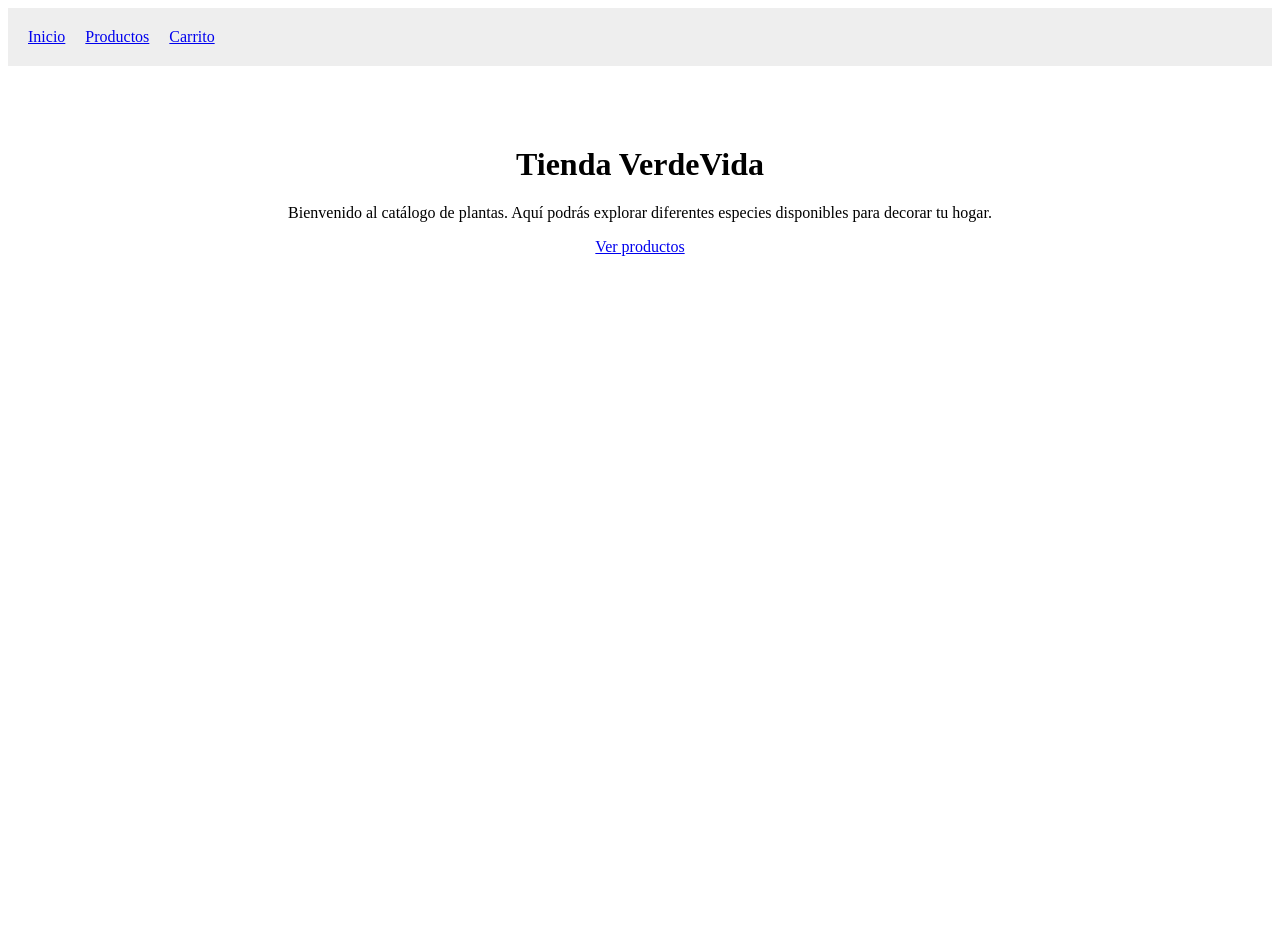
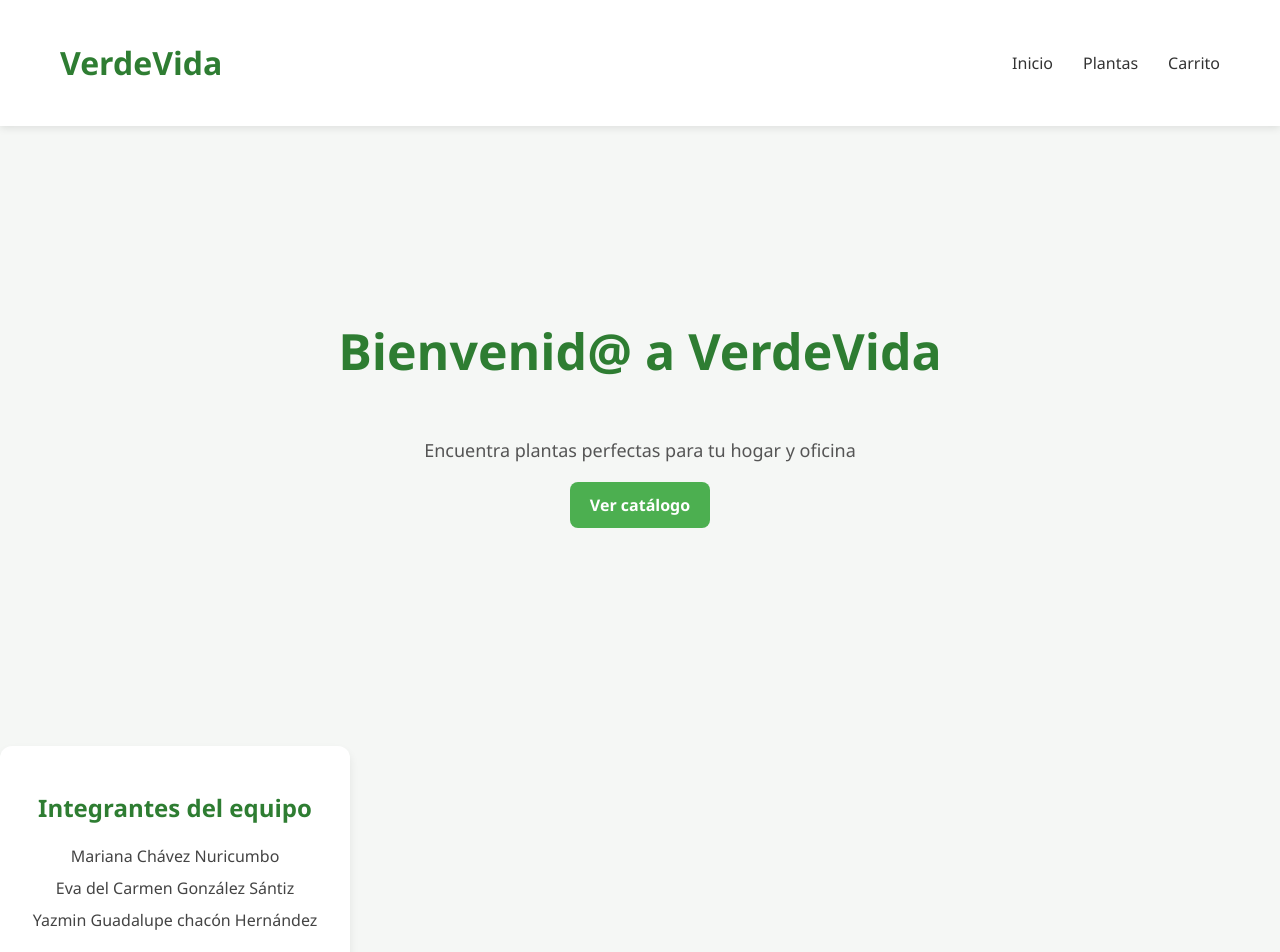
Before and after one commit to MarianaNuri/vue-crud-productos, a Vue app: page /#/ in a window 1280 px wide. Shown: the top 952 px of the page. Before the commit the page ends 800 px from the top, so only its background shows below. Built offline with nearby package versions, Linux system fonts and the light colour scheme.

Commit message:
Mejora de interfaz tienda de plantas :)

```diff
--- a/src/App.vue
+++ b/src/App.vue
@@ -1,24 +1,59 @@
 <template>
 
-<nav>
+<header class="navbar">
+
+<h1 class="logo">VerdeVida</h1>
+
+<nav class="menu">
 
 <router-link to="/">Inicio</router-link>
-<router-link to="/productos">Productos</router-link>
-<router-link to="/carrito">Carrito</router-link>
+
+<router-link to="/productos">Plantas</router-link>
+
+<router-link to="/carrito">Carrito </router-link>
 
 </nav>
 
-<router-view />
+</header>
+
+<router-view/>
 
 </template>
 
 <style>
 
-nav{
+body{
+margin:0;
+font-family: 'Segoe UI', sans-serif;
+background:#f5f7f5;
+}
+
+.navbar{
 display:flex;
-gap:20px;
-padding:20px;
-background:#eee;
+justify-content:space-between;
+align-items:center;
+padding:20px 60px;
+background:white;
+box-shadow:0 2px 8px rgba(0,0,0,0.1);
+}
+
+.logo{
+color:#2e7d32;
+}
+
+.menu{
+display:flex;
+gap:30px;
+}
+
+.menu a{
+text-decoration:none;
+color:#333;
+font-weight:500;
+}
+
+.menu a:hover{
+color:#2e7d32;
 }
 
 </style>
--- a/src/views/Inicio.vue
+++ b/src/views/Inicio.vue
@@ -1,28 +1,94 @@
 <template>
 
-<div class="inicio">
+<div class="hero">
 
-<h1>Tienda VerdeVida</h1>
+<h1>Bienvenid@ a VerdeVida</h1>
 
 <p>
-Bienvenido al catálogo de plantas. Aquí podrás explorar
-diferentes especies disponibles para decorar tu hogar.
+Encuentra plantas perfectas para tu hogar y oficina
 </p>
 
 
-  <router-link to="/productos">
-    Ver productos
-  </router-link>
+<router-link to="/productos" class="boton">
+Ver catálogo
+</router-link>
 
 </div>
+
+<div class="integrantes">
+
+<h2>Integrantes del equipo</h2>
+
+<ul>
+<li>Mariana Chávez Nuricumbo</li>
+<li>Eva del Carmen González Sántiz</li>
+<li>Yazmin Guadalupe chacón Hernández </li>
+</ul>
+
+</div>
+
 
 </template>
 
 <style>
 
-.inicio{
+.hero{
+height:70vh;
+display:flex;
+flex-direction:column;
+justify-content:center;
+align-items:center;
 text-align:center;
-margin-top:80px;
 }
 
+.hero h1{
+font-size:50px;
+color:#2e7d32;
+}
+
+.hero p{
+font-size:18px;
+color:#555;
+margin:20px 0;
+}
+
+.boton{
+background:#4caf50;
+color:white;
+padding:12px 20px;
+border-radius:8px;
+text-decoration:none;
+font-weight:bold;
+}
+
+.boton:hover{
+background:#388e3c;
+}
+
+.integrantes{
+margin-top:60px;
+background:white;
+padding:25px;
+border-radius:12px;
+box-shadow:0 5px 10px rgba(0,0,0,0.08);
+width:300px;
+text-align:center;
+}
+
+.integrantes h2{
+color:#2e7d32;
+margin-bottom:10px;
+}
+
+.integrantes ul{
+list-style:none;
+padding:0;
+}
+
+.integrantes li{
+padding:5px;
+color:#444;
+}
+
+
 </style>
--- a/src/views/Productos.vue
+++ b/src/views/Productos.vue
@@ -10,7 +10,11 @@ const productoStore = useProductoStore()
 
 <div class="contenedor">
 
-<h1 class="titulo">Catálogo de Plantas</h1>
+<h1 class="titulo">🌿 Catálogo de Plantas</h1>
+
+<p class="subtitulo">
+Descubre plantas perfectas para decorar tu hogar
+</p>
 
 <div class="grid">
 
@@ -24,14 +28,12 @@ v-for="producto in productoStore.productos"
 
 <h2>{{ producto.nombre }}</h2>
 
-<p class="precio">
-$ {{ producto.precio }}
-</p>
+<p class="precio">$ {{ producto.precio }}</p>
 
 <div class="botones">
 
-<button class="btn agregar">
-Agregar al carrito
+<button class="btn comprar">
+Agregar
 </button>
 
 <button class="btn editar">
@@ -58,73 +60,83 @@ Eliminar
 max-width:1200px;
 margin:auto;
 padding:40px;
-font-family:Segoe UI;
+text-align:center;
 }
 
 .titulo{
-text-align:center;
-margin-bottom:30px;
+font-size:40px;
+color:#2e7d32;
+}
+
+.subtitulo{
+color:#666;
+margin-bottom:40px;
 }
 
 .grid{
 display:grid;
 grid-template-columns:repeat(auto-fit,minmax(250px,1fr));
-gap:25px;
+gap:30px;
 }
 
 .card{
 background:white;
-border-radius:12px;
-box-shadow:0 5px 15px rgba(0,0,0,0.1);
+border-radius:15px;
 padding:20px;
-text-align:center;
+box-shadow:0 6px 15px rgba(0,0,0,0.1);
 transition:0.3s;
 }
 
 .card:hover{
-transform:translateY(-5px);
+transform:translateY(-8px);
 }
 
 .imagen{
 width:100%;
-height:180px;
+height:200px;
 object-fit:cover;
-border-radius:8px;
+border-radius:10px;
+margin-bottom:10px;
 }
 
 .precio{
 font-size:18px;
 font-weight:bold;
-margin:10px 0;
+color:#2e7d32;
 }
 
 .botones{
 display:flex;
 justify-content:center;
 gap:8px;
-flex-wrap:wrap;
+margin-top:10px;
 }
 
 .btn{
-padding:6px 10px;
+padding:8px 12px;
 border:none;
 border-radius:6px;
 cursor:pointer;
+font-size:13px;
 }
 
-.agregar{
-background:#42b883;
+.comprar{
+background:#4caf50;
 color:white;
 }
 
 .editar{
-background:#3498db;
+background:#2196f3;
 color:white;
 }
 
 .eliminar{
-background:#e74c3c;
+background:#e53935;
 color:white;
 }
 
+.btn:hover{
+opacity:0.8;
+}
+
 </style>
```
